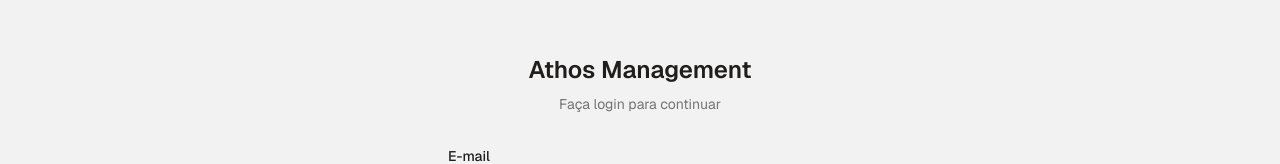
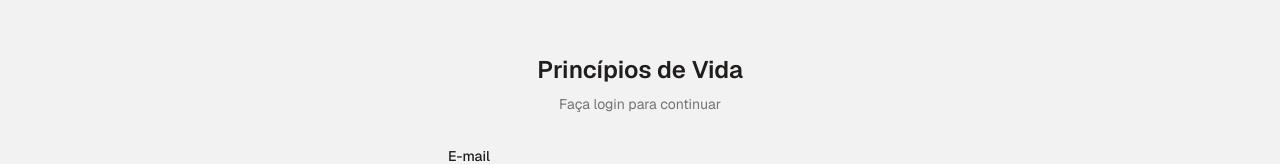
Before and after one commit to PhantterAI-Creative-Agency/athos_management_web, a Next.js app: page /login in a window 1280 px wide. Shown: the part 165-329 px from the top of the page. Built offline with nearby package versions, Linux system fonts and the light colour scheme; no server answers.

Commit message:
feat: atualiza nome da aplicação para Princípios de Vida
Substitui "Athos Management" pelo nome público "Princípios de Vida" na tela de login e nos metadados do layout.

```diff
--- a/app/(public)/login/page.tsx
+++ b/app/(public)/login/page.tsx
@@ -31,7 +31,7 @@ export default function LoginPage() {
   return (
     <div className="flex min-h-screen flex-col items-center justify-center px-6">
       <div className="w-full max-w-sm">
-        <h1 className="mb-2 text-center text-2xl font-semibold">Athos Management</h1>
+        <h1 className="mb-2 text-center text-2xl font-semibold">Princípios de Vida</h1>
         <p className="mb-8 text-center text-sm text-text-muted">
           Faça login para continuar
         </p>
--- a/app/layout.tsx
+++ b/app/layout.tsx
@@ -16,8 +16,8 @@ const geistMono = Geist_Mono({
 });
 
 export const metadata: Metadata = {
-  title: "Athos Management",
-  description: "Gestão eclesiástica e devocional — Athos Management",
+  title: "Princípios de Vida",
+  description: "Gestão eclesiástica e devocional — Princípios de Vida",
 };
 
 export default function RootLayout({
```
